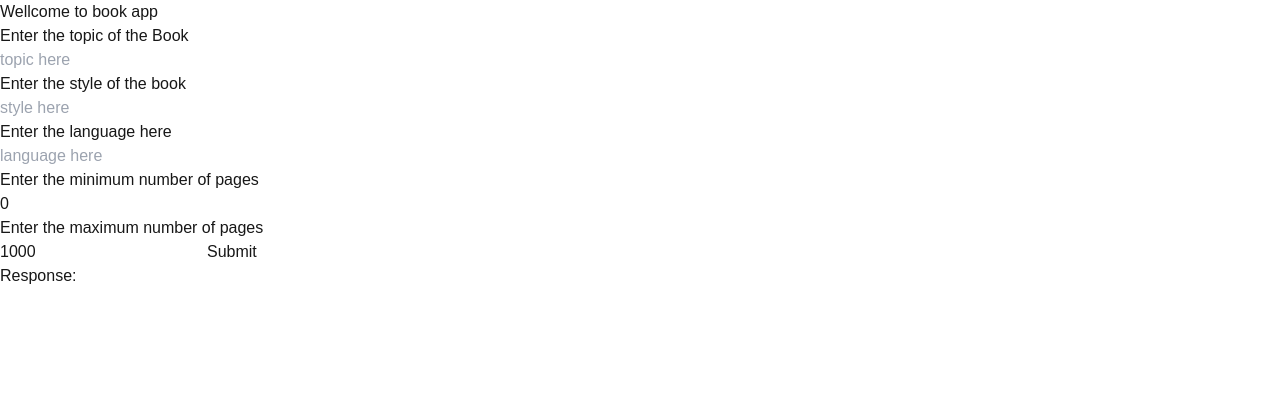
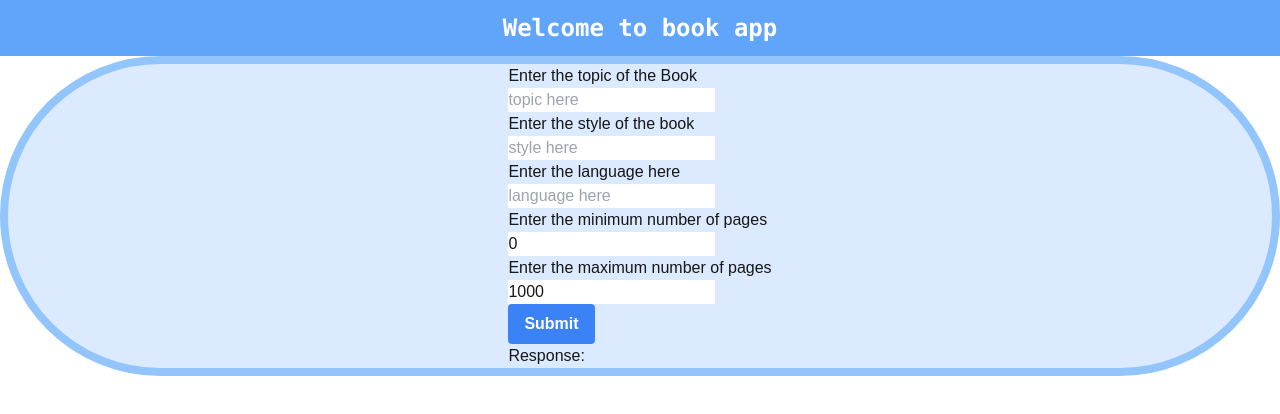
Before and after one commit to Hackathon-Book-App/book-app, a Next.js app in the folder frontend/: page / in a window 1280 px wide. Shown: the top 414 px of the page. Built offline with nearby package versions, Linux system fonts and the light colour scheme.

Commit message:
add some styles

```diff
--- a/frontend/app/page.tsx
+++ b/frontend/app/page.tsx
@@ -1,5 +1,6 @@
 'use client'
 import { useState ,FormEvent} from "react"
+
 
 export default function Home() {
 
@@ -64,10 +65,14 @@ export default function Home() {
 
   return(
       <>
-        <h1>Wellcome to book app</h1>
-        <form onSubmit={onSubmit} >
-          <p>Enter the topic of the Book </p>
-          <input  type="text"  placeholder="topic here"
+
+        <h1 className=" font-mono pt-3 text-2xl flex h-14  flex justify-center bg-blue-400 text-white font-bold ">
+          Welcome to book app</h1>
+        <div className="w-30 border-blue-300 rounded-full border-8 bg-blue-100 h100 flex justify-center ">
+          <form  onSubmit={onSubmit} >
+            <p >Enter the topic of the Book </p>
+            <input
+              type="text"  placeholder="topic here"
               onChange={handleTopicChange} />
 
             <p>Enter the style of the book</p>
@@ -85,12 +90,14 @@ export default function Home() {
             <p>Enter the maximum number of pages</p>
             <input type="text" defaultValue="1000"
               onChange={handeOnMaxChange}/>
-
-          <button type='submit'>Submit</button>
+            <p> </p>
+            <button className="bg-blue-500 hover:bg-blue-700 text-white
+            font-bold py-2 px-4 rounded" type='submit'>Submit</button>
 
             <p>Response: {recomandation.message}</p>
 
           </form>
+        </div>
       </>
 
   )
```
Lines whose indentation alone changed are shown as unchanged.
